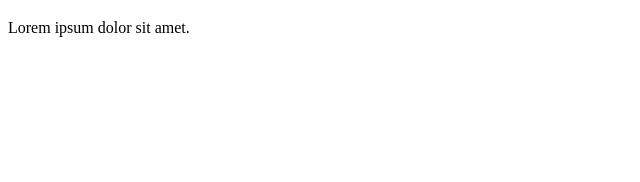
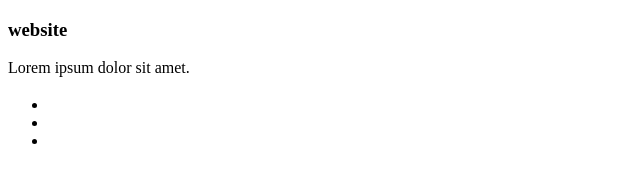
Before and after one commit to Yekuanyu/website, a plain HTML site: page index.html in a window 1280 px wide. Shown: the whole page, without its empty margins (0-640 px from the left). Drawn offline with Linux system fonts and the light colour scheme.

Commit message:
20220923

```diff
--- a/index.html
+++ b/index.html
@@ -10,7 +10,7 @@
     <header></header>
     <article>
         <section>
-            <h1></h1>
+            <h1>website</h1>
             <p>Lorem ipsum dolor sit amet.</p>
         </section>
         <section>
@@ -22,6 +22,10 @@
             <p></p>
         </section>
     </article>
-
+    <ul>
+        <li></li>
+        <li></li>
+        <li></li>
+    </ul>
 </body>
 </html>
```
